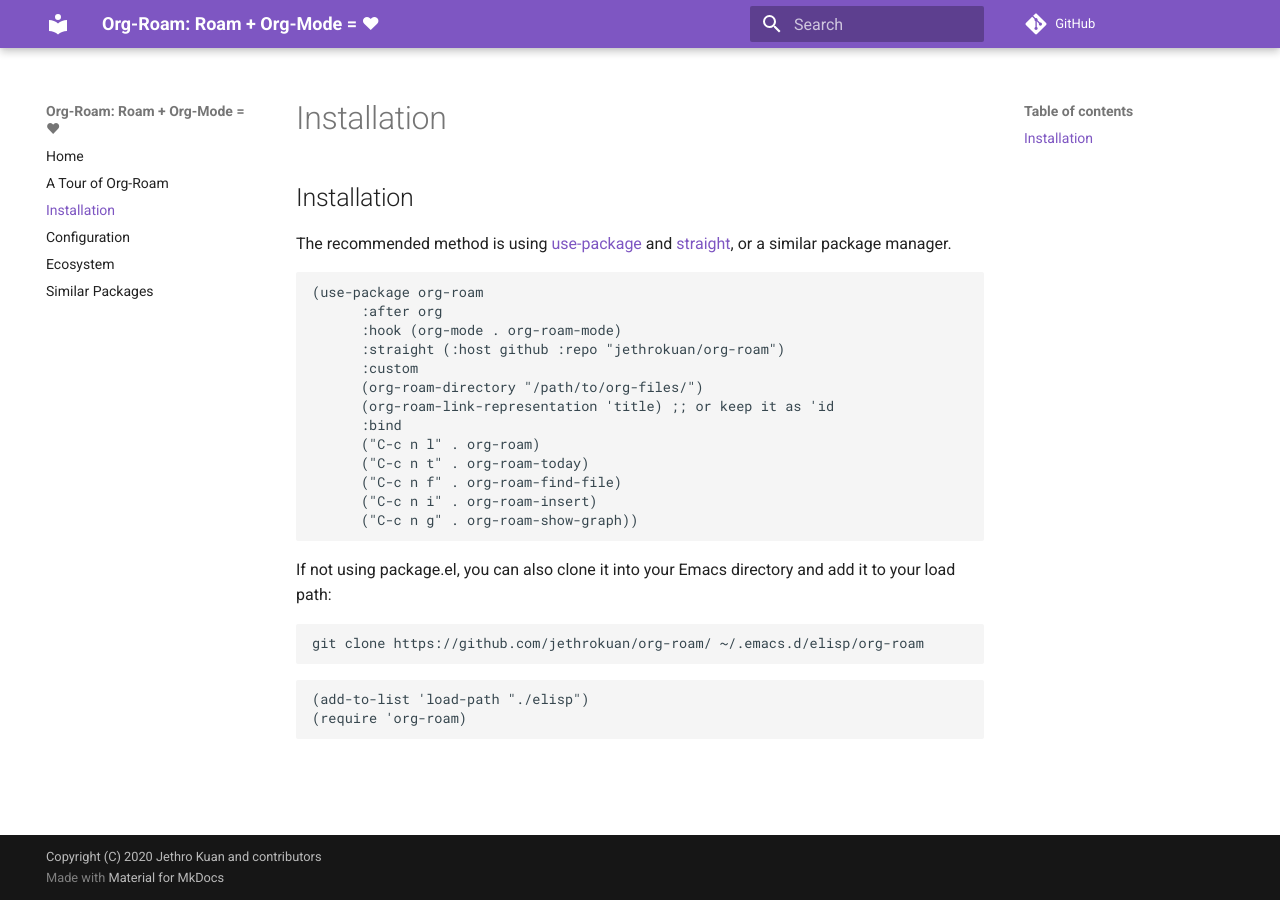
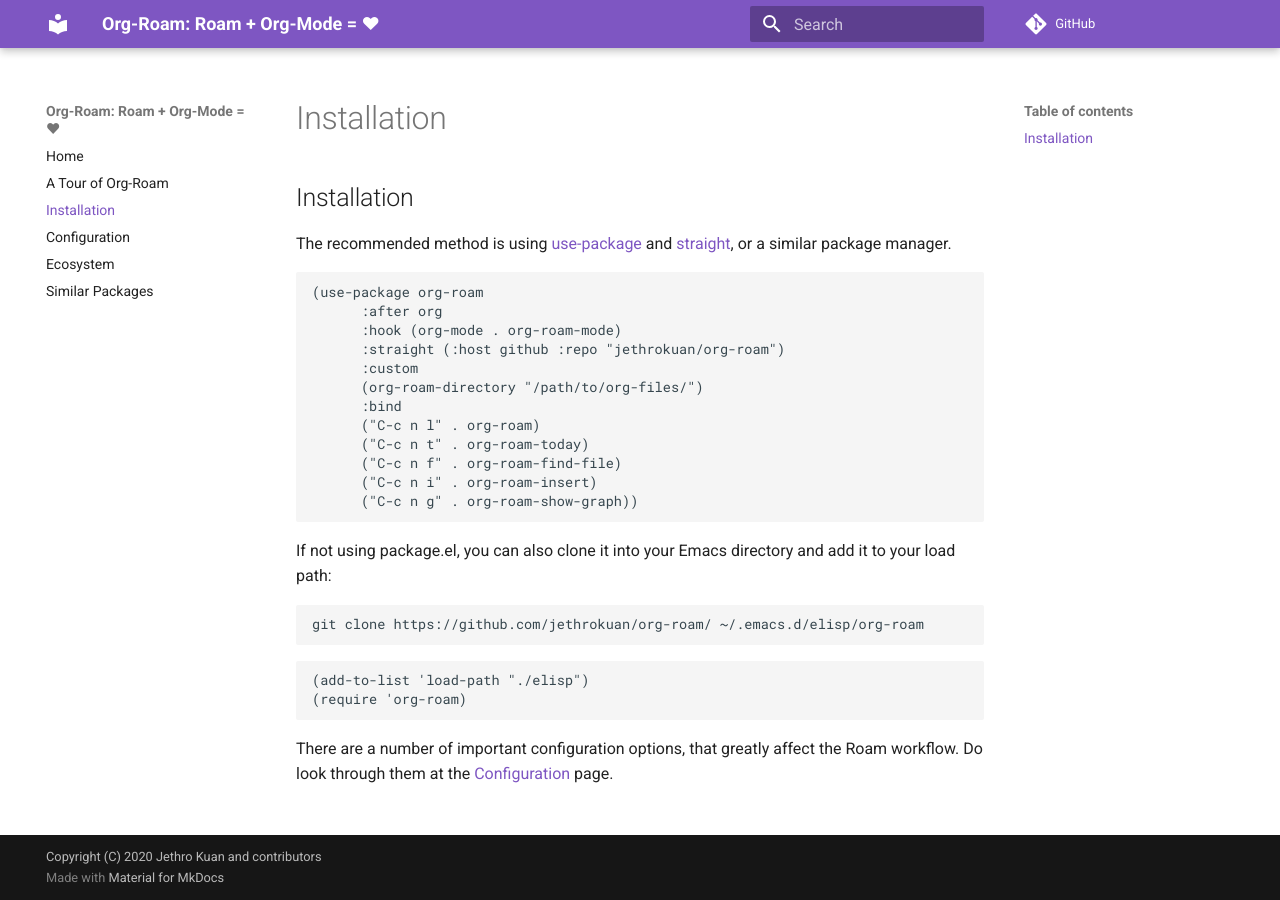
Before and after one commit to org-roam/org-roam, an MkDocs documentation site: the page built from doc/installation.md, in a window 1280 px wide. Built offline with MkDocs 1.6.1 and Material for MkDocs 9.7.7, drawn with Linux system fonts in a browser that asks for light colours; comment, search, counter and statistics services are not loaded.

Commit message:
Update installation instructions

````diff
--- a/doc/installation.md
+++ b/doc/installation.md
@@ -10,7 +10,6 @@
       :straight (:host github :repo "jethrokuan/org-roam")
       :custom
       (org-roam-directory "/path/to/org-files/")
-      (org-roam-link-representation 'title) ;; or keep it as 'id
       :bind
       ("C-c n l" . org-roam)
       ("C-c n t" . org-roam-today)
@@ -31,5 +30,9 @@
 (require 'org-roam)
 ```
 
+There are a number of important configuration options, that greatly
+affect the Roam workflow. Do look through them at the
+[Configuration](configuration.md) page.
+
 [use-package]: https://github.com/jwiegley/use-package
 [straight]: https://github.com/raxod502/straight.el
````
